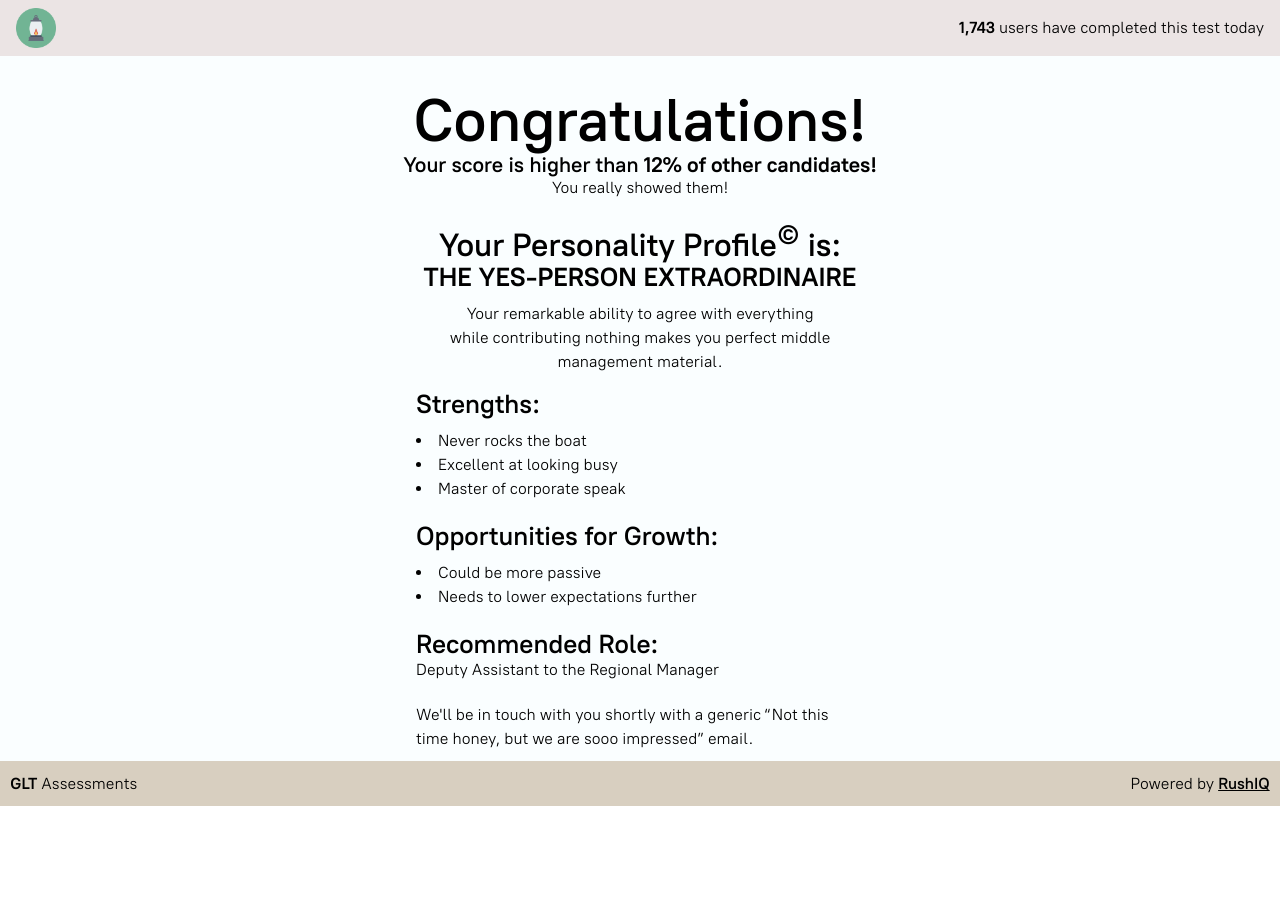
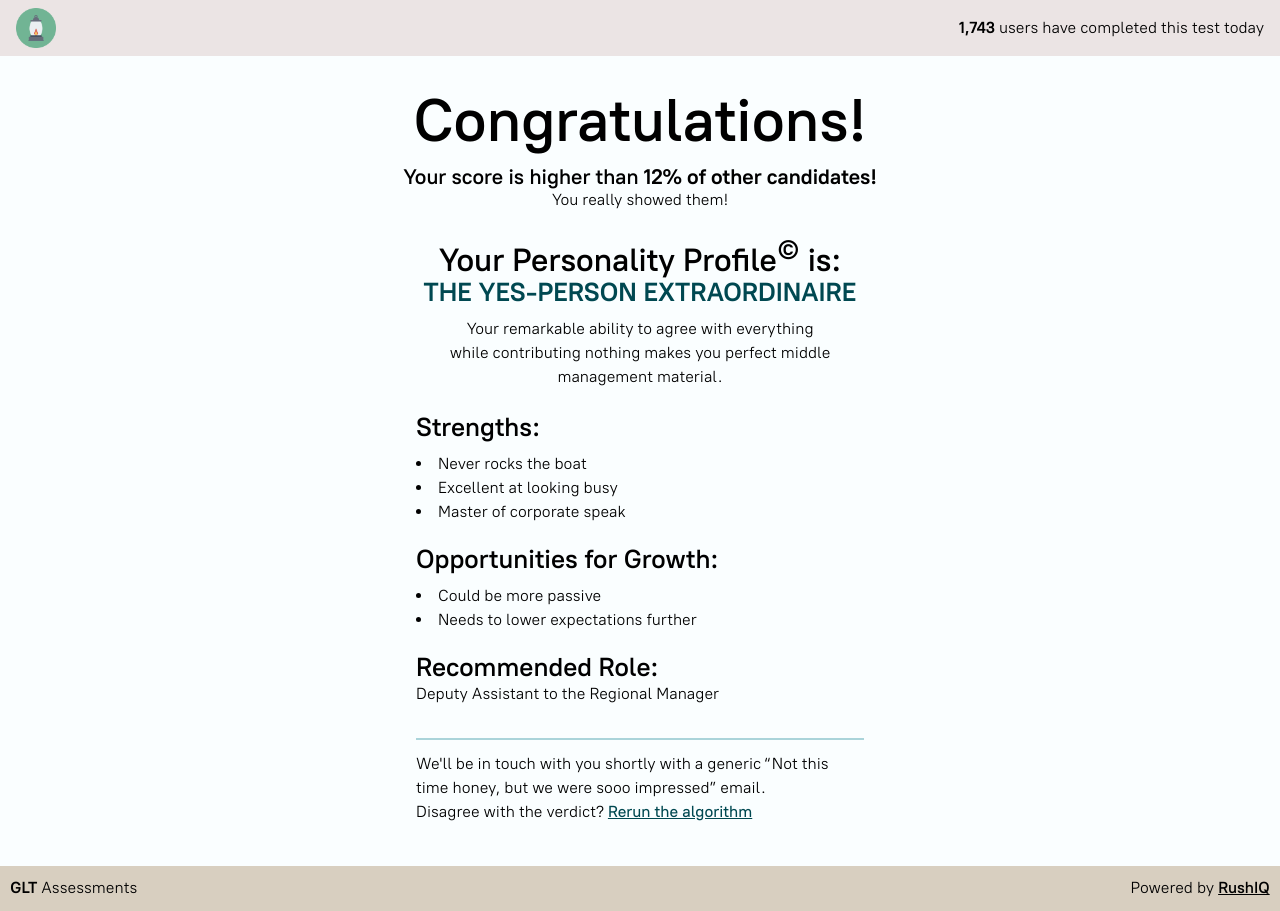
Before and after one commit to Steponass/GLT-Assessment, a Vue app: page /summary in a window 1280 px wide. Before the commit the page ends 806 px from the top, so only its background shows below. Built offline with nearby package versions, Linux system fonts and the light colour scheme.

Commit message:
Added redirect for router + Edited SummaryView

```diff
--- a/src/views/SummaryView.vue
+++ b/src/views/SummaryView.vue
@@ -28,7 +28,12 @@
         <h5>Recommended Role:</h5>
         <p>{{ userPersonalityProfile.recommendedRole }}</p>
 
-        <p class="in-touch-shortly">We'll be in touch with you shortly with a generic “Not this time honey, but we are sooo impressed” email.</p>
+
+        <div class="in-touch-shortly">
+        <hr/>
+        <p>We'll be in touch with you shortly with a generic “Not this time honey, but we were sooo impressed” email.</p>
+        <p>Disagree with the verdict? <a href="">Rerun the algorithm</a></p>
+      </div>
       </section>
     </div>
   </div>
@@ -75,13 +80,20 @@ export default {
   margin-block: var(--space-16-24px);
 }
 
+.intro-outro-title h1 {
+  margin-bottom: var(--space-12px);
+}
 .personality_profile_container {
   margin-inline: var(--space-16px);
 }
 
 .personality_title_container {
   text-align: center;
-  margin-block: var(--space-16px);
+  margin-block: var(--space-24px);
+}
+
+.personality_title_container h5 {
+  color: var(--clr-primary);
 }
 
 .personality_title {
@@ -95,7 +107,22 @@ export default {
   margin-block: var(--space-8-12px) var(--space-16-24px);
 }
 
+hr {
+  border: 0.5px solid var(--clr-stroke-weak);
+  margin-bottom: var(--space-12px);
+}
+
 .in-touch-shortly {
-  margin-block-start: var(--space-16-24px);
+  margin-block: var(--space-32px);
 }
+
+.in-touch-shortly a {
+  color: var(--clr-primary);
+  text-decoration: underline;
+  font-weight: 500;
+  &:hover {
+    text-decoration: none;
+  }
+}
+
 </style>
```
Also changed, not shown: 1 other file (tests, documents, lock files or other folders).
